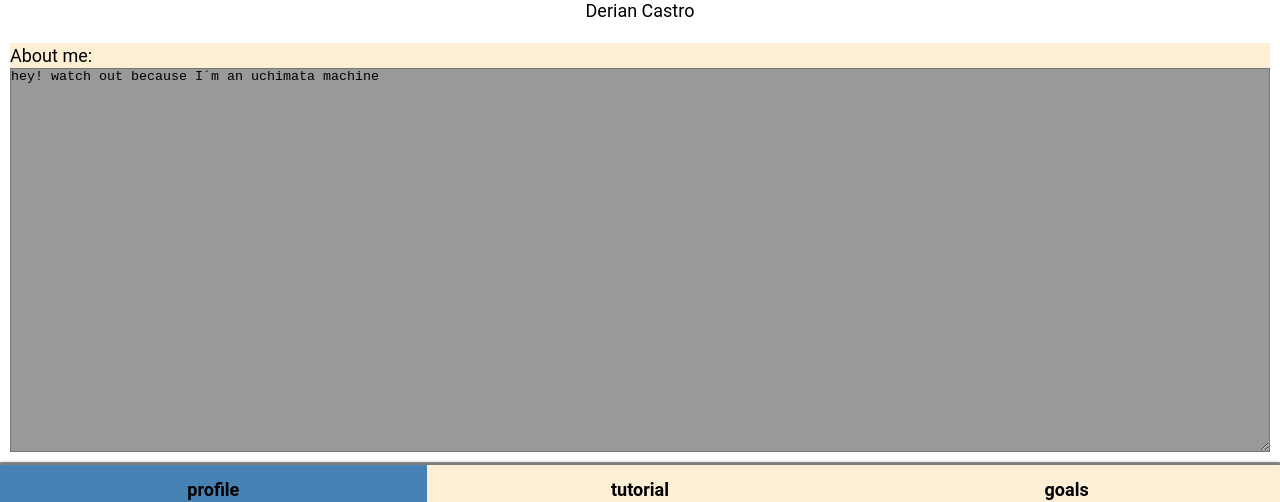
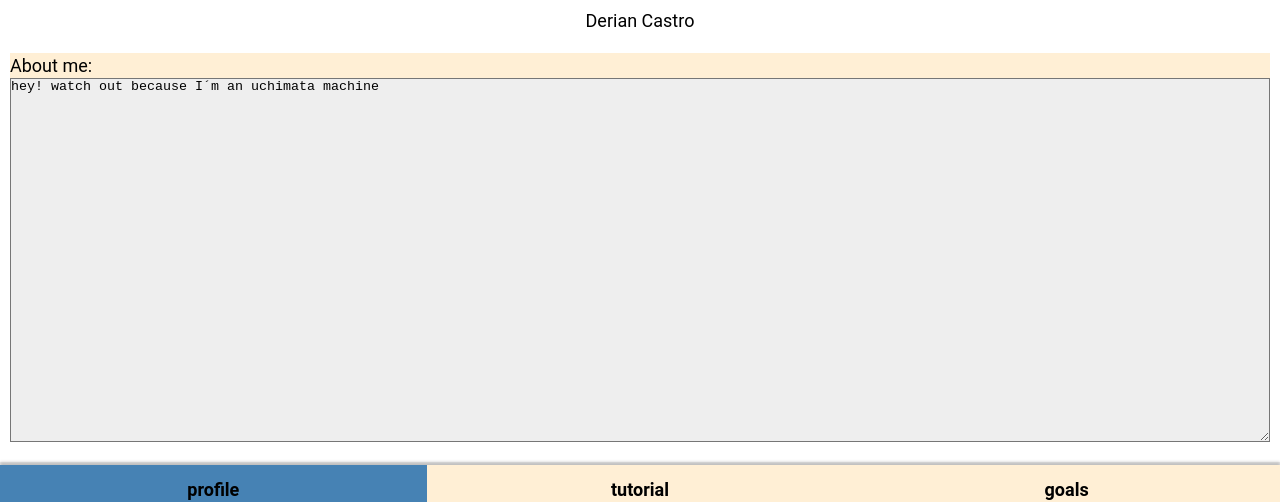
Before and after one commit to deriancastro/capstone-project, a React (Create React App) app: page / in a window 1280 px wide. Shown: the part 282-784 px from the top of the page. Built offline with nearby package versions, Linux system fonts and the light colour scheme.

Commit message:
Update background color and some styles

```diff
--- a/src/GlobalStyles.js
+++ b/src/GlobalStyles.js
@@ -11,6 +11,6 @@ export default createGlobalStyle`
    font-family: 'Roboto',sans-serif;
    font-size: 112.5%;
    line-height: 1.4;
-   background: #999;
+   background: #eee;
  }
 `
--- a/src/components/Profile.js
+++ b/src/components/Profile.js
@@ -26,8 +26,7 @@ const Wrapper = styled.section`
   display: grid;
   grid-template-rows: min-content;
   gap: 20px;
-  background: white;
-  padding: 10px;
+  padding: 20px 10px;
   height: 100%;
 `
 const ImageContainer = styled.div`
@@ -54,5 +53,5 @@ const AboutMe = styled.label`
   background: papayawhip;
 `
 const Text = styled.textarea`
-  background: #999;
+  background: #eee;
 `
--- a/src/pages/GoalsPage.js
+++ b/src/pages/GoalsPage.js
@@ -50,6 +50,6 @@ const ScrollContainer = styled.section`
 `
 const List = styled.ul`
   display: grid;
-  gap: 10px;
+  gap: 20px;
   list-style: none;
 `
--- a/src/pages/TutorialPage.js
+++ b/src/pages/TutorialPage.js
@@ -39,6 +39,6 @@ const ScrollContainer = styled.section`
 `
 const List = styled.ul`
   display: grid;
-  gap: 10px;
+  gap: 20px;
   list-style: none;
 `
```
